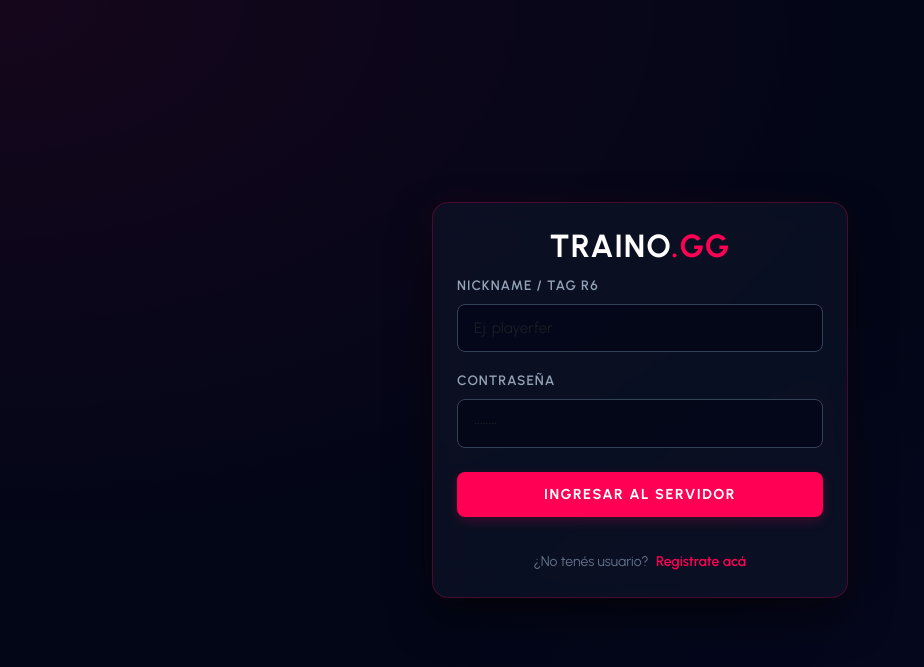
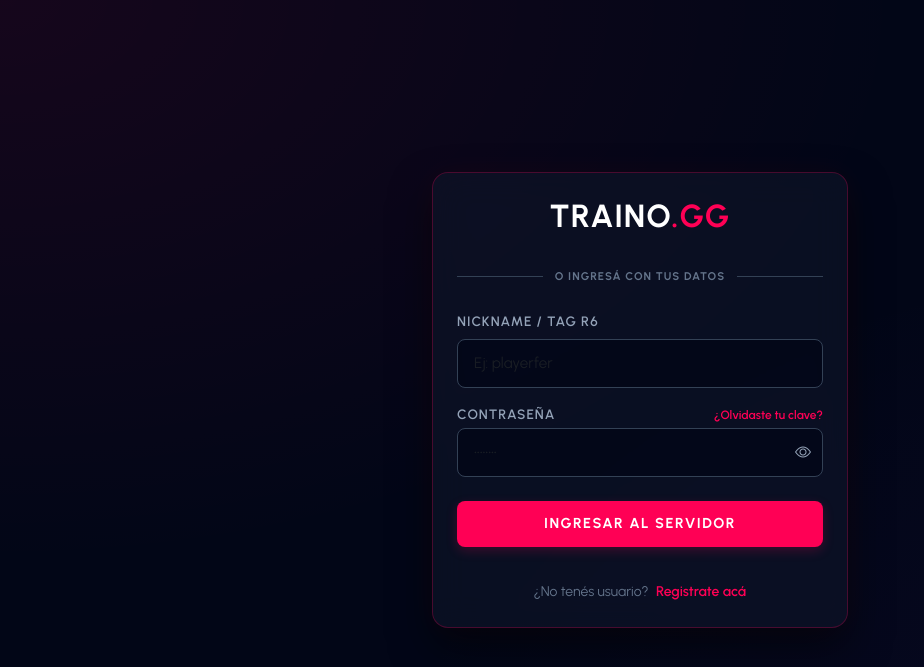
Before and after one commit to FerFernandez28/Traino.gg, a Django app: page /login/ in a window 1280 px wide. Shown: the top 667 px of the page, without its empty margins (0-924 px from the left). Run offline with Django 5.2, Linux system fonts and the light colour scheme; some libraries are stand-ins or nearby versions.

Commit message:
README agregado y funcionalidad del login de google

```diff
--- a/traino/traino/controllers/views.py
+++ b/traino/traino/controllers/views.py
@@ -1,6 +1,9 @@
 import datetime
 import calendar
 import os  # para poder leer variables de entorno - .env
+from django.views.decorators.csrf import csrf_exempt
+from google.oauth2 import id_token
+from google.auth.transport import requests as google_requests
 from django.shortcuts import render, redirect
 from django.views import View
 from django.views.decorators.http import require_POST
@@ -453,3 +456,45 @@
             request.session['mensaje_error'] = str(e)
 
     return redirect('/home')
+
+
+@csrf_exempt
+def google_login(request):
+    if request.method == 'POST':
+        token = request.POST.get('credential')
+        try:
+            # Valida el token oficial con tu ID de Google
+            idinfo = id_token.verify_oauth2_token(
+                token,
+                google_requests.Request(),
+                '238189205547-irh68sqouu752u27uea1v47m5dg3uvpr.apps.googleusercontent.com'
+            )
+
+            email = idinfo['email']
+            nombre = idinfo.get('name', 'Usuario Google')
+
+            # Usamos la primera parte del mail como username (ej: fernando@gmail.com -> fernando)
+            base_username = email.split('@')[0]
+
+            # Busca si ya existe en tu base de datos
+            usuario = User.objects.filter(username=base_username).first()
+
+            if not usuario:
+                # Si es nuevo, lo registramos automaticamente
+                usuario = User.objects.create(
+                    name=nombre,
+                    username=base_username,
+                    password='login_seguro_google_2026',
+                    role_type='player'
+                )
+
+            # Le iniciamos la sesion
+            request.session['usuario_id'] = usuario.id
+
+            return redirect(f'/home?usuario_id={usuario.id}')
+
+        except ValueError:
+            # Si hay error en el token
+            return redirect('/login?error=Error al iniciar sesion con Google')
+
+    return redirect('login')
--- a/traino/traino/static/css/styles_gamers.css
+++ b/traino/traino/static/css/styles_gamers.css
@@ -99,3 +99,77 @@
     background-color: #020617;
     color: white;
 }
+
+/*NUEVOS ESTILOS LOGIN COMPLETO*/
+.btn-google {
+    background-color: #ffffff !important;
+    color: #0f172a !important;
+    font-weight: 700 !important;
+    border: 1px solid #cbd5e1 !important;
+    transition: all 0.2s ease-in-out !important;
+    font-size: 0.9rem;
+}
+
+.btn-google:hover {
+    background-color: #f1f5f9 !important;
+    transform: translateY(-1px);
+    box-shadow: 0 4px 12px rgba(255, 255, 255, 0.1);
+}
+
+.divider-bunker {
+    display: flex;
+    align-items: center;
+    text-align: center;
+    color: #64748b;
+    font-size: 0.7rem;
+    font-weight: 700;
+    letter-spacing: 1px;
+}
+
+.divider-bunker::before, .divider-bunker::after {
+    content: '';
+    flex: 1;
+    border-bottom: 1px solid #334155;
+}
+
+.divider-bunker span {
+    padding: 0 12px;
+}
+
+.forgot-link {
+    color: #ff0055;
+    font-size: 0.75rem;
+    font-weight: 600;
+    text-decoration: none;
+    transition: color 0.2s;
+}
+
+.forgot-link:hover {
+    color: #d90048;
+    text-decoration: underline;
+}
+
+.input-password-wrapper {
+    position: relative;
+}
+
+.input-password-wrapper .input-bunker {
+    padding-right: 40px !important;
+}
+
+.btn-eye-toggle {
+    position: absolute;
+    right: 12px;
+    top: 50%;
+    transform: translateY(-50%);
+    background: none;
+    border: none;
+    color: #94a3b8;
+    padding: 0;
+    z-index: 10;
+    transition: color 0.2s;
+}
+
+.btn-eye-toggle:hover {
+    color: #ff0055;
+}
--- a/traino/traino/templates/login.html
+++ b/traino/traino/templates/login.html
@@ -6,13 +6,13 @@
     <meta name="viewport" content="width=device-width, initial-scale=1.0">
     <title>9z R6 - Búnker de Acceso</title>
     <link href="https://cdn.jsdelivr.net/npm/bootstrap@5.3.0/dist/css/bootstrap.min.css" rel="stylesheet">
+    <link rel="stylesheet" href="https://cdn.jsdelivr.net/npm/bootstrap-icons@1.11.1/font/bootstrap-icons.css">
     <link rel="stylesheet" href="{% static 'css/styles_gamers.css' %}">
+    <script src="https://accounts.google.com/gsi/client" async defer></script>
 </head>
 <body class="bg-bunker d-flex align-items-center justify-content-center vh-100">
 
     <div class="container" style="max-width: 440px;">
-
-
         <div class="card card-bunker p-4">
             <h2 class="text-center mb-2 fw-bold font-urbanist text-white" style="letter-spacing: 1px;">TRAINO<span style="color: #ff0055;">.GG</span></h2>
 
@@ -21,6 +21,32 @@
                     {{ mensaje_error }}
                 </div>
             {% endif %}
+
+        <!-- Configuracion del login de Google -->
+            <div id="g_id_onload"
+                data-client_id="238189205547-irh68sqouu752u27uea1v47m5dg3uvpr.apps.googleusercontent.com"
+                data-context="signin"
+                data-ux_mode="popup"
+                data-login_uri="http://localhost:8000/google-login/"
+                data-auto_prompt="false">
+            </div>
+
+            <!-- Envolvemos el boton para que Bootstrap no lo comprima -->
+            <div class="d-flex justify-content-center mb-4">
+                <div class="g_id_signin"
+                    data-type="standard"
+                    data-shape="rectangular"
+                    data-theme="outline"
+                    data-text="signin_with"
+                    data-size="large"
+                    data-logo_alignment="left">
+                </div>
+            </div>
+
+            <!-- Separador -->
+            <div class="divider-bunker mb-4">
+                <span>O INGRESÁ CON TUS DATOS</span>
+            </div>
 
             <form method="POST">
                 {% csrf_token %}
@@ -31,8 +57,16 @@
                 </div>
 
                 <div class="mb-4">
-                    <label class="form-label label-gamer">Contraseña</label>
-                    <input type="password" name="password" class="form-control input-bunker" placeholder="••••••••" required>
+                    <div class="d-flex justify-content-between align-items-end mb-1">
+                        <label class="form-label label-gamer mb-0">Contraseña</label>
+                        <a href="#" class="forgot-link">¿Olvidaste tu clave?</a>
+                    </div>
+                    <div class="input-password-wrapper">
+                        <input type="password" name="password" id="loginPassword" class="form-control input-bunker" placeholder="••••••••" required>
+                        <button type="button" class="btn-eye-toggle" onclick="togglePassword('loginPassword', this)">
+                            <i class="bi bi-eye"></i>
+                        </button>
+                    </div>
                 </div>
 
                 <button type="submit" class="btn btn-9z-neon w-100 mb-3">
@@ -47,5 +81,22 @@
     </div>
 
     <script src="https://cdn.jsdelivr.net/npm/bootstrap@5.3.0/dist/js/bootstrap.bundle.min.js"></script>
+    <script>
+        // Funcion para el ojito de la contraseña
+        function togglePassword(inputId, btn) {
+            const input = document.getElementById(inputId);
+            const icon = btn.querySelector('i');
+
+            if (input.type === 'password') {
+                input.type = 'text';
+                icon.classList.remove('bi-eye');
+                icon.classList.add('bi-eye-slash');
+            } else {
+                input.type = 'password';
+                icon.classList.remove('bi-eye-slash');
+                icon.classList.add('bi-eye');
+            }
+        }
+    </script>
 </body>
 </html>
--- a/traino/traino/urls.py
+++ b/traino/traino/urls.py
@@ -28,6 +28,8 @@
     path('eliminar-equipo/', views.eliminar_equipo, name='eliminar_equipo'),
     #panel admin editar jugador
     path('editar_jugador_admin/', views.editar_jugador_admin, name='editar_jugador_admin'),
+
+    path('google-login/', views.google_login, name='google_login'),
 ]
 
 if settings.DEBUG:
```
Also changed, not shown: traino/traino/settings.py (+2 -16 lines), traino/traino/templates/register_user.html (+18 -1 lines), 2 other files.
